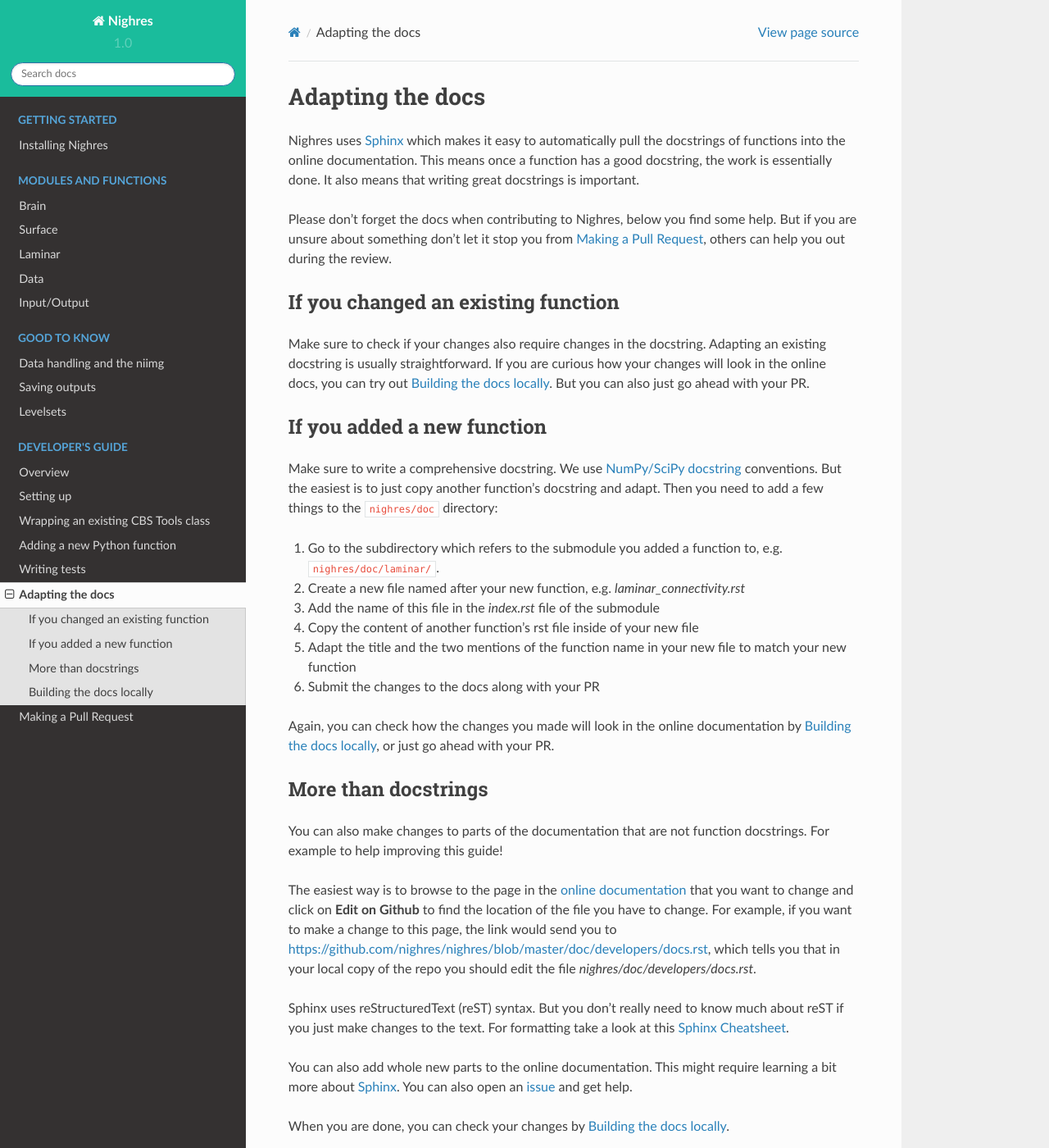
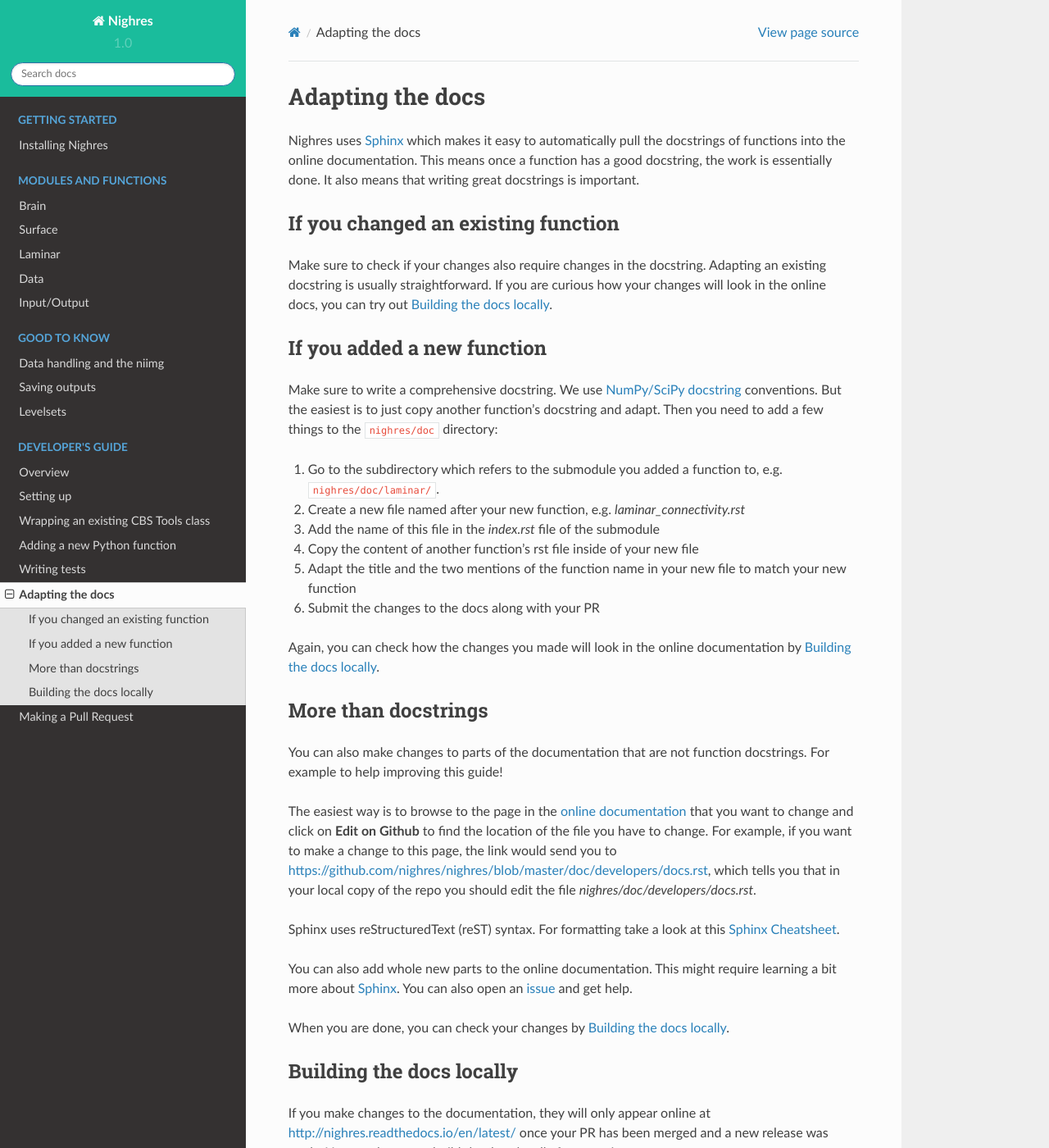
Before and after one commit to nighres/nighres, a Sphinx documentation site: the page built from doc/developers/docs.rst, in a window 1280 px wide and 1400 px high. Shown: the whole window at 82% size. Built offline with Sphinx 7.4.7 and the Read the Docs theme 2.0.0, drawn with Linux system fonts in a browser that asks for light colours; pages that are not in the unit, such as notebooks, are missing from menus; some of the changed text lies outside the part shown.

Commit message:
small simplifications in developers guide

```diff
--- a/doc/developers/docs.rst
+++ b/doc/developers/docs.rst
@@ -5,11 +5,9 @@ Adapting the docs
 
 Nighres uses `Sphinx <http://www.sphinx-doc.org/en/stable/>`_ which makes it easy to automatically pull the docstrings of functions into the online documentation. This means once a function has a good docstring, the work is essentially done. It also means that writing great docstrings is important.
 
-Please don't forget the docs when contributing to Nighres, below you find some help. But if you are unsure about something don't let it stop you from :ref:`make-pr`, others can help you out during the review.
-
 If you changed an existing function
 -----------------------------------
-Make sure to check if your changes also require changes in the docstring. Adapting an existing docstring is usually straightforward. If you are curious how your changes will look in the online docs, you can try out :ref:`build-docs`. But you can also just go ahead with your PR.
+Make sure to check if your changes also require changes in the docstring. Adapting an existing docstring is usually straightforward. If you are curious how your changes will look in the online docs, you can try out :ref:`build-docs`.
 
 If you added a new function
 -----------------------------
@@ -22,7 +20,7 @@ Make sure to write a comprehensive docstring. We use `NumPy/SciPy docstring <htt
 5. Adapt the title and the two mentions of the function name in your new file to match your new function
 6. Submit the changes to the docs along with your PR
 
-Again, you can check how the changes you made will look in the online documentation by :ref:`build-docs`, or just go ahead with your PR.
+Again, you can check how the changes you made will look in the online documentation by :ref:`build-docs`.
 
 More than docstrings
 --------------------
@@ -30,7 +28,7 @@ You can also make changes to parts of the documentation that are not function do
 
 The easiest way is to browse to the page in the `online documentation <http://nighres.readthedocs.io/en/latest/>`_ that you want to change and click on **Edit on Github** to find the location of the file you have to change. For example, if you want to make a change to this page, the link would send you to https://github.com/nighres/nighres/blob/master/doc/developers/docs.rst, which tells you that in your local copy of the repo you should edit the file *nighres/doc/developers/docs.rst*.
 
-Sphinx uses reStructuredText (reST) syntax. But you don't really need to know much about reST if you just make changes to the text. For formatting take a look at this `Sphinx Cheatsheet <http://matplotlib.org/sampledoc/cheatsheet.html>`_.
+Sphinx uses reStructuredText (reST) syntax. For formatting take a look at this `Sphinx Cheatsheet <http://matplotlib.org/sampledoc/cheatsheet.html>`_.
 
 You can also add whole new parts to the online documentation. This might require learning a bit more about `Sphinx <http://www.sphinx-doc.org/en/stable/>`_. You can also open an `issue <https://github.com/nighres/nighres/issues>`_ and get help.
 
@@ -47,4 +45,4 @@ If you make changes to the documentation, they will only appear online at http:/
 3. Type ``make clean`` and then ``make html``
 4. Open an Internet browser and point it to the local html pages that were just built for you, e.g. file:///home/nighres/doc/_build/html/index.html
 
-You can make changes and repeat this process until you are satisfied. The built html pages are ignored by git and will not be included in your PR.
+You can make changes and repeat this process until you are satisfied.
--- a/doc/developers/index.rst
+++ b/doc/developers/index.rst
@@ -13,7 +13,7 @@ Every contribution helps -- whether it's fixing a typo in the documentation or a
 
 **Git/Github**
 
-To contribute you will need to know some basics about git and Github, which are not covered in this guide. Don't worry, git and Github are actually pretty easy and there are lots of tutorials online (e.g. https://www.atlassian.com/git/tutorials, especially "Getting started" and "Collaborating")
+To contribute you will need to know some basics about git and Github, which are not covered in this guide. There are lots of tutorials online (e.g. https://www.atlassian.com/git/tutorials, especially "Getting started" and "Collaborating")
 
 **Questions?**
 
@@ -23,4 +23,4 @@ For specifics about code you want to contribute :ref:`make-pr` is a great way to
 
 The next pages will take you through the steps you need from cloning the Nighres repository, to making a pull request.
 
-.. note:: We'd love for you to help us improve this developer's guide. So if you find anything unclear or not covered, open an `issue on github <https://github.com/nighres/nighres/issues>`_ or just go ahead and add what you were missing (see :ref:`adapt-docs`)
+.. note:: Help us improve this developer's guide! If you find anything unclear or not covered, open an `issue on github <https://github.com/nighres/nighres/issues>`_ or add what you were missing (see :ref:`adapt-docs`)
```
Also changed, not shown: doc/developers/pr.rst (+2 -8 lines).
